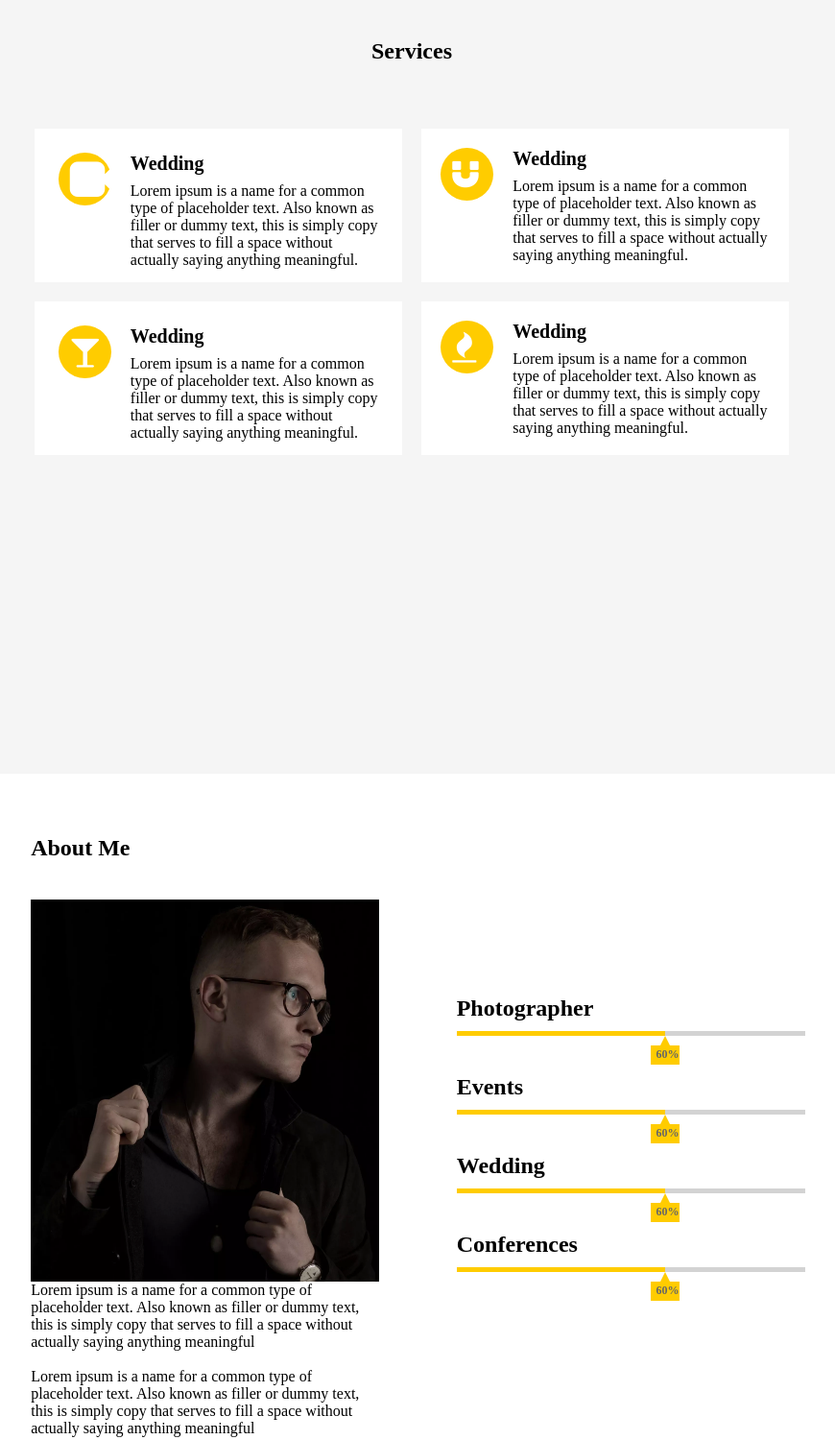
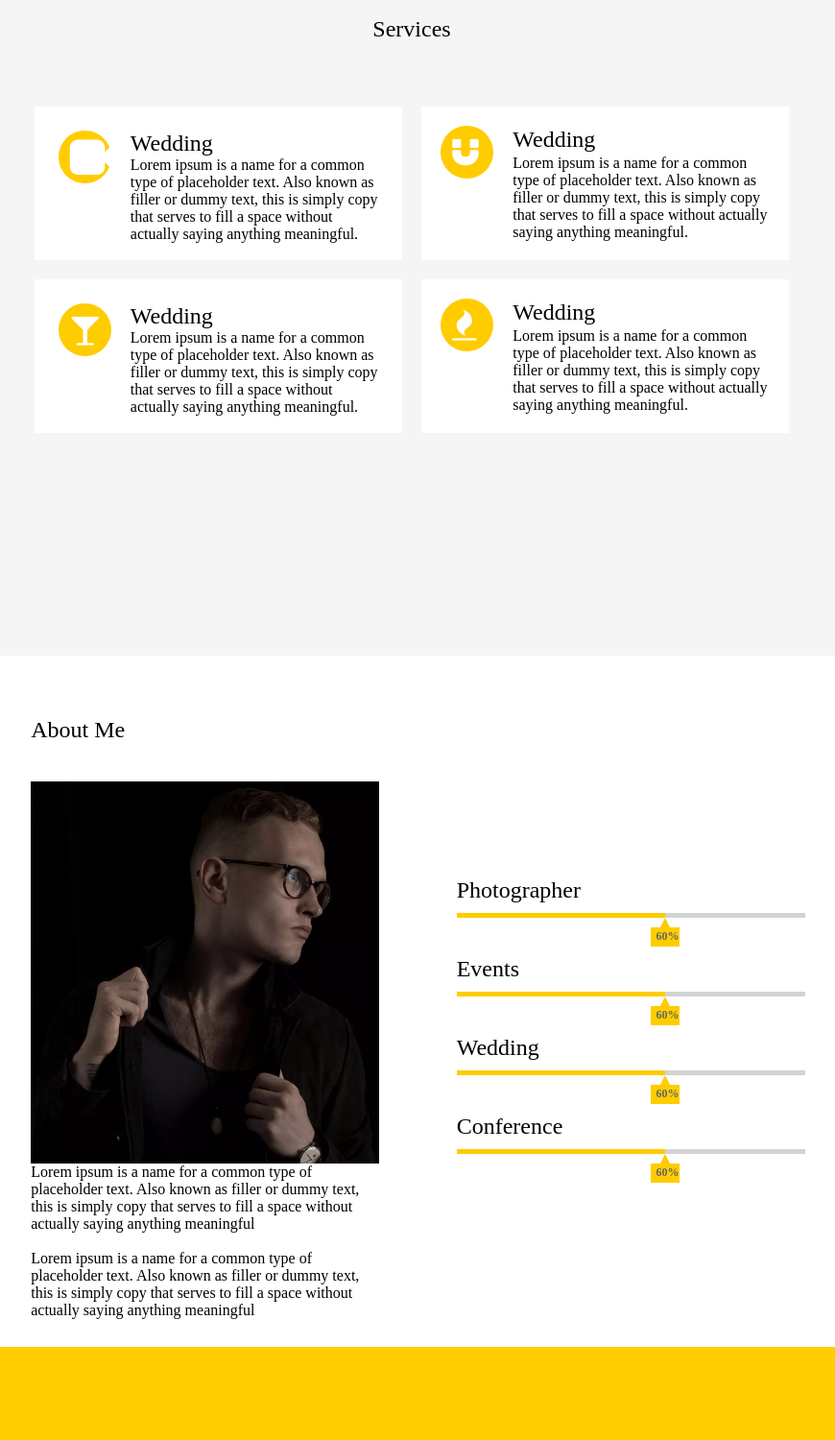
Before and after one commit to haseeb-devsinc/page-implementation, a website built with Parcel: page assignment.html in a window 1280 px wide. Shown: the part 600-2100 px from the top of the page at 96% size, without its empty margins (211-1081 px from the left). Built offline with nearby package versions, Linux system fonts and the light colour scheme.

Commit message:
improvements done

```diff
--- a/assignment.html
+++ b/assignment.html
@@ -29,7 +29,7 @@
             <div class="featured-row">
                 <div class="header-description">
                     <p class="header-description-heading">I'm Craig Smith</p>
-                    <h3>Photographer<span>|</span>Speaker</h3>
+                    <p>Photographer<span>|</span>Speaker</p>
                     <p>
                         Lorem ipsum is a name for a common type of placeholder text. Also known as filler or dummy text, this is simply copy that serves to fill a space without actually saying anything meaningful. It's essentially nonsense text, but gives an idea of what real
                         words will look like in the final product.
@@ -42,7 +42,7 @@
 
     <section id="services">
         <div class="container">
-            <h1>Services</h1>
+            <p class="heading">Services</p>
             <div class="services-row padding-top">
                 <div class="services-left-col">
                     <div class="card-left-flex">
@@ -53,7 +53,7 @@
                         </div>
                     </div>
                     <div class="card-right-flex">
-                        <h1>Wedding</h1>
+                        <p class="heading">Wedding</p>
                         <p>
                             Lorem ipsum is a name for a common type of placeholder text. Also known as filler or dummy text, this is simply copy that serves to fill a space without actually saying anything meaningful.
                         </p>
@@ -68,7 +68,7 @@
                         </div>
                     </div>
                     <div class="card-right-flex">
-                        <h1>Wedding</h1>
+                        <p class="heading">Wedding</p>
                         <p>
                             Lorem ipsum is a name for a common type of placeholder text. Also known as filler or dummy text, this is simply copy that serves to fill a space without actually saying anything meaningful.
                         </p>
@@ -85,7 +85,7 @@
                         </div>
                     </div>
                     <div class="card-right-flex">
-                        <h1>Wedding</h1>
+                        <p class="heading">Wedding</p>
                         <p>
                             Lorem ipsum is a name for a common type of placeholder text. Also known as filler or dummy text, this is simply copy that serves to fill a space without actually saying anything meaningful.
                         </p>
@@ -100,7 +100,7 @@
                         </div>
                     </div>
                     <div class="card-right-flex">
-                        <h1>Wedding</h1>
+                        <p class="heading">Wedding</p>
                         <p>
                             Lorem ipsum is a name for a common type of placeholder text. Also known as filler or dummy text, this is simply copy that serves to fill a space without actually saying anything meaningful.
                         </p>
@@ -112,7 +112,7 @@
     <section id="about_me">
         <div class="about-container">
             <div class="about-row">
-                <h1>About Me</h1>
+                <p class="heading">About Me</p>
             </div>
             <div class="about-row-2">
                 <div class="about-col">
@@ -128,7 +128,7 @@
                     </div>
                 </div>
                 <div class="about-col-2">
-                    <h2>Photographer</h2>
+                    <p class="heading">Photographer</p>
                     <div class="middle">
                         <div class="bar-container">
                             <div class="bar-5"></div>
@@ -140,7 +140,7 @@
                             </div>
                         </div>
                     </div>
-                    <h2>Events</h2>
+                    <p class="heading">Events</p>
                     <div class="middle">
                         <div class="bar-container">
                             <div class="bar-5"></div>
@@ -152,7 +152,7 @@
                             </div>
                         </div>
                     </div>
-                    <h2>Wedding</h2>
+                    <p class="heading">Wedding</p>
                     <div class="middle">
                         <div class="bar-container">
                             <div class="bar-5"></div>
@@ -164,7 +164,7 @@
                             </div>
                         </div>
                     </div>
-                    <h2>Conferences</h2>
+                    <p class="heading">Conference</p>
                     <div class="middle">
                         <div class="bar-container">
                             <div class="bar-5"></div>
@@ -213,7 +213,7 @@
         </div>
     </section>
     <section id="blog">
-        <h3>Blog Posts</h3>
+        <p id="blog-post-heading" class="heading">Blog Posts</p>
         <div class="blog-row">
             <div class="blog-box">
                 <img src="images/blog_1.jpg.webp">
--- a/style.css
+++ b/style.css
@@ -3,6 +3,7 @@
     margin: 0;
     font-family: 'Nunito';
     box-sizing: border-box;
+    font-size: 16px;
 }
 
 header {
@@ -13,6 +14,10 @@ header {
     background-position: center;
     background-size: cover;
     min-height: 500px;
+}
+.heading{
+    font-size: 24px;
+    font-family: 'Nunito';
 }
 
 nav {
@@ -65,7 +70,7 @@ nav {
 .header-description-heading {
     font-family: 'Nunito';
     color: white !important;
-    font-size: 40px !important;
+    font-size: 30px !important;
     margin-bottom: 10px !important;
 }
 
@@ -111,9 +116,9 @@ nav {
 
 #services {
     width: 100%;
-    position: relative;
-    /* height: 85vh; */
-    min-height: 830px;
+    /* position: relative; */
+    /* height: 75vh; */
+    min-height: 730px;
     background-color: whitesmoke;
 }
 
@@ -213,8 +218,8 @@ nav {
 
 #about_me {
     width: 100%;
-    height: 90vh;
-    min-height: 1000px;
+    height: 80vh;
+    /* min-height: 850px; */
 }
 
 .about-container {
@@ -348,7 +353,7 @@ nav {
     background-color: whitesmoke;
 }
 
-#blog h3 {
+#blog-post-heading {
     font-size: 30px;
     text-align: center;
     margin: 4px 8px;
@@ -650,6 +655,9 @@ input {
         padding: 20px 10%;
         max-width: 100%;
     }
+    #services{
+        min-height: 850px;
+    }
     /* #services {
         height: 115vh; */
     .services-row {
@@ -671,6 +679,7 @@ input {
     #about_me {
         width: 100%;
         /* height: 130vh; */
+        min-height: 1000px;
         padding-right: 0%;
     }
     .about-row {
```
